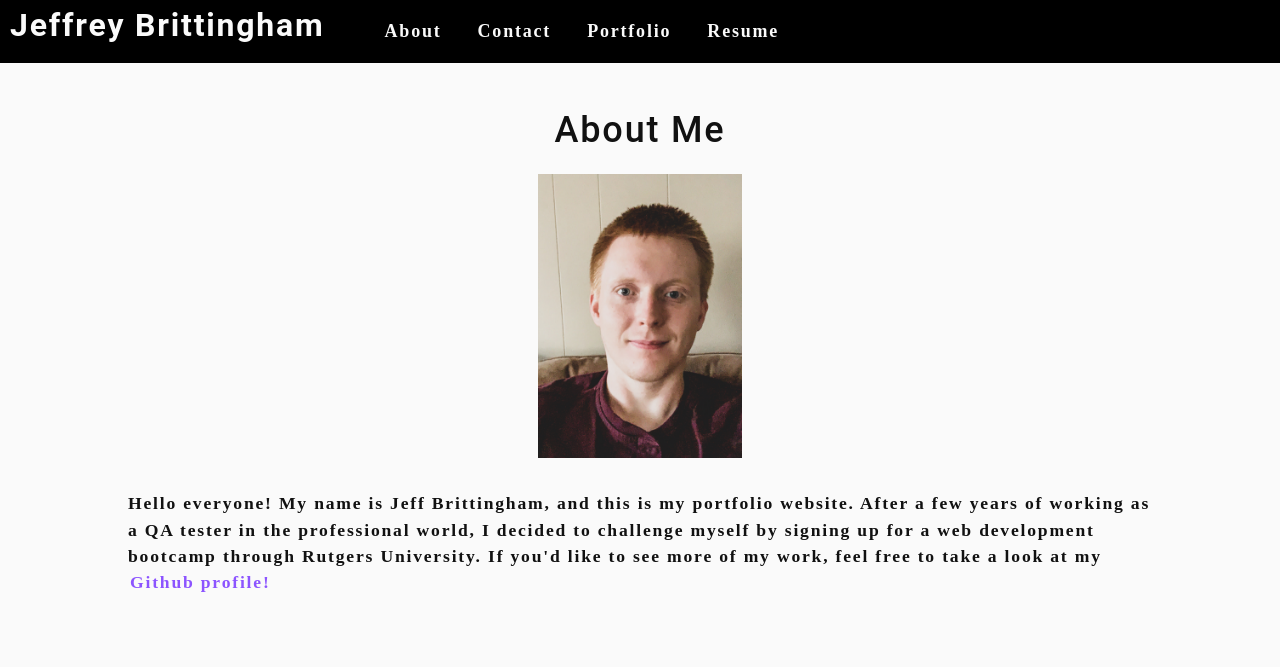
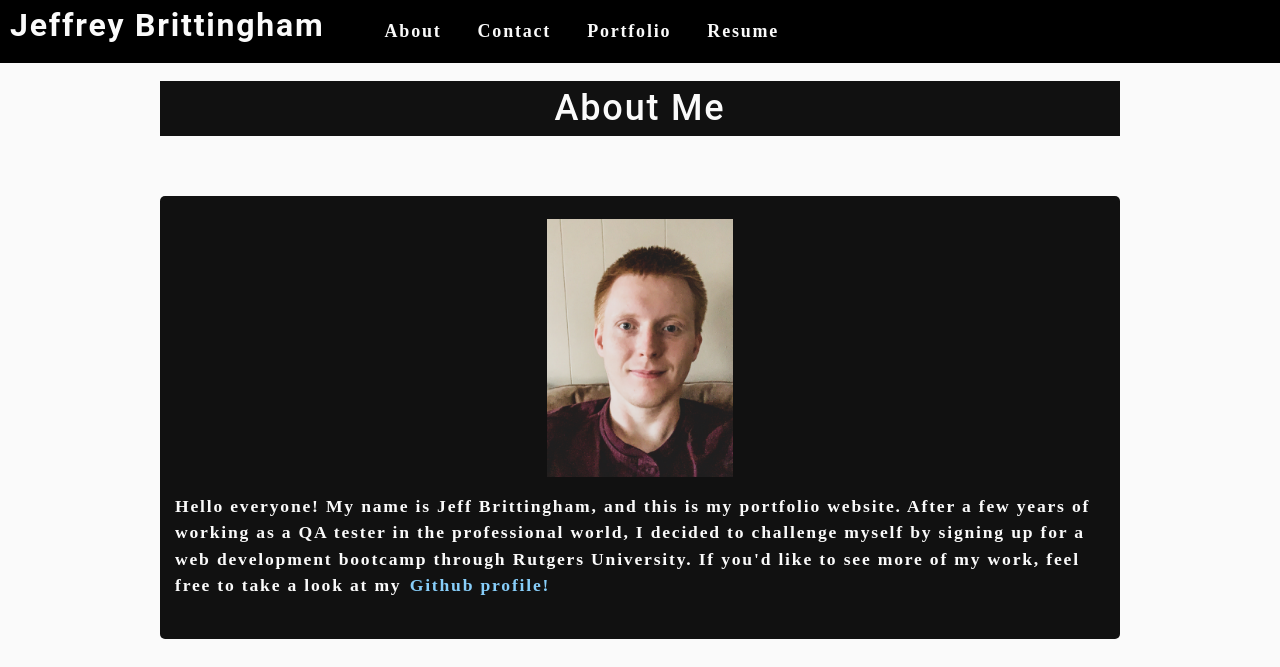
Before and after one commit to JBGinger/ChallengeTwenty.Jeffs-React-Portfolio, a React (Create React App) app: page / in a window 1280 px wide. Shown: the top 667 px of the page. Built offline with nearby package versions, Linux system fonts and the light colour scheme; grey boxes are pictures that could not be loaded.

Commit message:
More style fixes

```diff
--- a/src/components/pages/About/index.js
+++ b/src/components/pages/About/index.js
@@ -2,16 +2,20 @@ import React from 'react';
 import profilePicture from '../../../assets/misc-images/Portrait.jpg';
 
 const About = () => (
-  <section className='my-5 about-me-section'>
+  <section className='my-1 about-me-section'>
+    <div className='title-container'>
       <h1 id="about">About Me</h1>
-    <img src={profilePicture} className='my-2' style={{ width: "20%" }} alt="cover"></img>
-    <div className='my-2'>
+    </div>
+    <div className='modalContainer'>
+      <img src={profilePicture} className='my-1' style={{ width: "20%" }} alt="cover"></img>
+      <div className='my-1'>
         <p>
           Hello everyone! My name is Jeff Brittingham, and this is my portfolio website.
           After a few years of working as a QA tester in the professional world, I decided to challenge myself by signing up for a web development bootcamp through Rutgers University.
           If you'd like to see more of my work, feel free to take a look at my <a href="https://github.com/JBGinger" target="_blank" rel="noreferrer">Github profile!</a>
         </p>
       </div>
+    </div>
   </section>
 );
 
--- a/src/components/pages/Contact/index.js
+++ b/src/components/pages/Contact/index.js
@@ -2,7 +2,7 @@ import React, { useState } from 'react';
 import { validateEmail } from '../../../utils/helpers';
 
 function Contact() {
-    const [formState, setFormState] = useState({ name: '', email: '', message: ''});
+  const [formState, setFormState] = useState({ name: '', email: '', message: '' });
 
   const [errorMessage, setErrorMessage] = useState('');
   const { name, email, message } = formState;
@@ -37,7 +37,10 @@ function Contact() {
 
   return (
     <section>
+      <div className='title-container'>
         <h1 data-testid="h1tag">Contact Me</h1>
+      </div>
+      <div className='modalContainer'>
         <form id="contact-form" onSubmit={handleSubmit}>
           <div>
             <label htmlFor="name">Name:</label>
@@ -58,6 +61,7 @@ function Contact() {
           )}
           <button data-testid="button" type="submit">Submit</button>
         </form>
+      </div>
     </section>
   )
 }
--- a/src/components/pages/Portfolio/index.js
+++ b/src/components/pages/Portfolio/index.js
@@ -55,8 +55,10 @@ function Portfolio() {
 
     return (
         <div id="portfolio">
-            <h1 id="portfolio_title">Portfolio</h1>
-            { projectList.length > 0 && projectList.map((projectList) => (
+            <div className='title-container'>
+                <h1 id="portfolio_title">Portfolio</h1>
+            </div>
+            {projectList.length > 0 && projectList.map((projectList) => (
                 <ProjectCard key={projectList.id}
                     id={projectList.id}
                     name={projectList.name}
--- a/src/components/pages/Resume/index.js
+++ b/src/components/pages/Resume/index.js
@@ -3,34 +3,36 @@ import MyResume from '../../../assets/resume/Jeff-Brittingham-Resume.docx';
 
 const Resume = () => (
     <section>
-        <h1 id="resume">Resume</h1>
+        <div className='title-container'>
+            <h1>Resume</h1>
             <a href={MyResume}>Download My Resume!</a>
+        </div>
+        <section className='modalContainer'>
+            <div className='content'>
                 <h2>Front End Proficiencies</h2>
                 <ul>
-            <li>HTML</li>
-            <li>CSS</li>
-            <li>JavaScript</li>
-            <li>JQuery</li>
-            <li>Responsive Design</li>
-            <li>React</li>
-            <li>Bootstrap</li>
+                    <li>• HTML</li>
+                    <li>• CSS</li>
+                    <li>• JavaScript</li>
+                    <li>• JQuery</li>
+                    <li>• Responsive Design</li>
+                    <li>• React</li>
+                    <li>• Bootstrap</li>
                 </ul>
+            </div>
+            <div className='content'>
                 <h2>Back End Proficiencies</h2>
                 <ul>
-            <li>C#</li>
-            <li>APIs</li>
-            <li>Node.js</li>
-            <li>Express</li>
-            <li>MySQL</li>
-            <li>Sequelize</li>
-            <li>MongoDB/Mongoose</li>
+                    <li>• C#</li>
+                    <li>• APIs</li>
+                    <li>• Node.js</li>
+                    <li>• Express</li>
+                    <li>• MySQL</li>
+                    <li>• Sequelize</li>
+                    <li>• MongoDB/Mongoose</li>
                 </ul>
-        <h2>Other Proficiencies</h2>
-        <ul>
-            <li>Help Desk</li>
-            <li>Azure DevOps</li>
-            <li>Selenium Webdriver</li>
-        </ul>
+            </div>
+        </section>
     </section>
 )
 
--- a/src/index.css
+++ b/src/index.css
@@ -85,7 +85,8 @@ a {
 }
 
 a:hover {
-  text-decoration: underline;
+  text-decoration: none;
+  color: lightgreen;
 }
 
 header {
@@ -149,6 +150,7 @@ li {
 
 nav a:hover {
   text-decoration: none;
+  color: lightskyblue;
 }
 
 nav li {
@@ -200,11 +202,6 @@ textarea {
 .my-2 {
   margin-top: var(--spacing-two);
   margin-bottom: var(--spacing-two);
-}
-
-.my-5 {
-  margin-top: var(--spacing-five);
-  margin-bottom: var(--spacing-five);
 }
 
 .px-1 {
@@ -261,12 +258,12 @@ textarea {
   flex-direction: column;
   flex-wrap: nowrap;
   align-items: center;
+  color: var(--light);
 }
 
 .modalTitle {
   font-size: 18px;
   font-weight: 600;
-  color: var(--light);
   margin-bottom: 25px;
 }
 
@@ -284,7 +281,7 @@ button {
 
 a {
   border-radius: 5px;
-  color: var(--primary);
+  color: lightskyblue;
   font-weight: 600;
   padding: 2px 4px;
   margin-left: -2px;
@@ -333,16 +330,13 @@ a {
   justify-content: center;
 }
 
-/* body {
-  margin: 0;
-  font-family: -apple-system, BlinkMacSystemFont, 'Segoe UI', 'Roboto', 'Oxygen',
-    'Ubuntu', 'Cantarell', 'Fira Sans', 'Droid Sans', 'Helvetica Neue',
-    sans-serif;
-  -webkit-font-smoothing: antialiased;
-  -moz-osx-font-smoothing: grayscale;
+.title-container {
+  margin-top: 10px;
+  margin-bottom: 10px;
+  width: 960px;
+  display: flex;
+  flex-direction: column;
+  align-items: center;
+  background-color: var(--darker);
+  color: var(--light);
 }
-
-code {
-  font-family: source-code-pro, Menlo, Monaco, Consolas, 'Courier New',
-    monospace;
-} */
```
Lines whose indentation alone changed are shown as unchanged.
